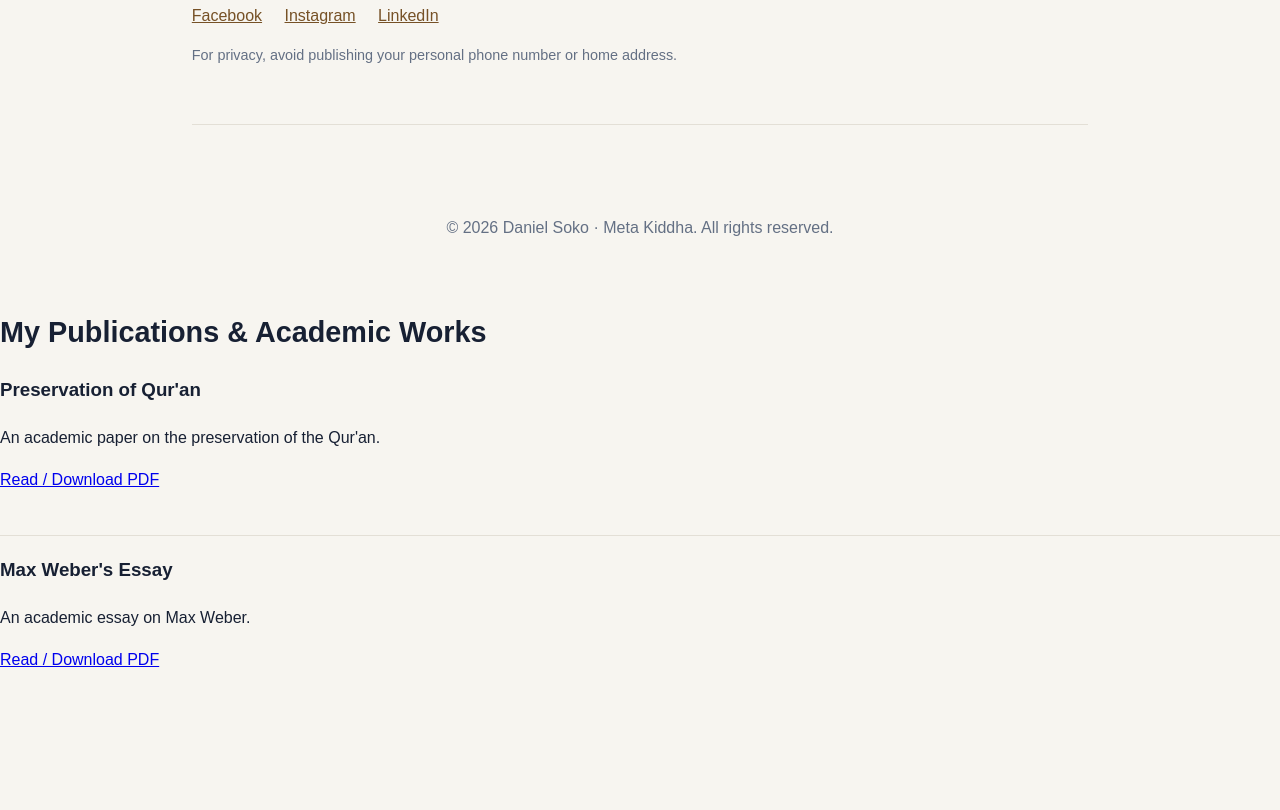
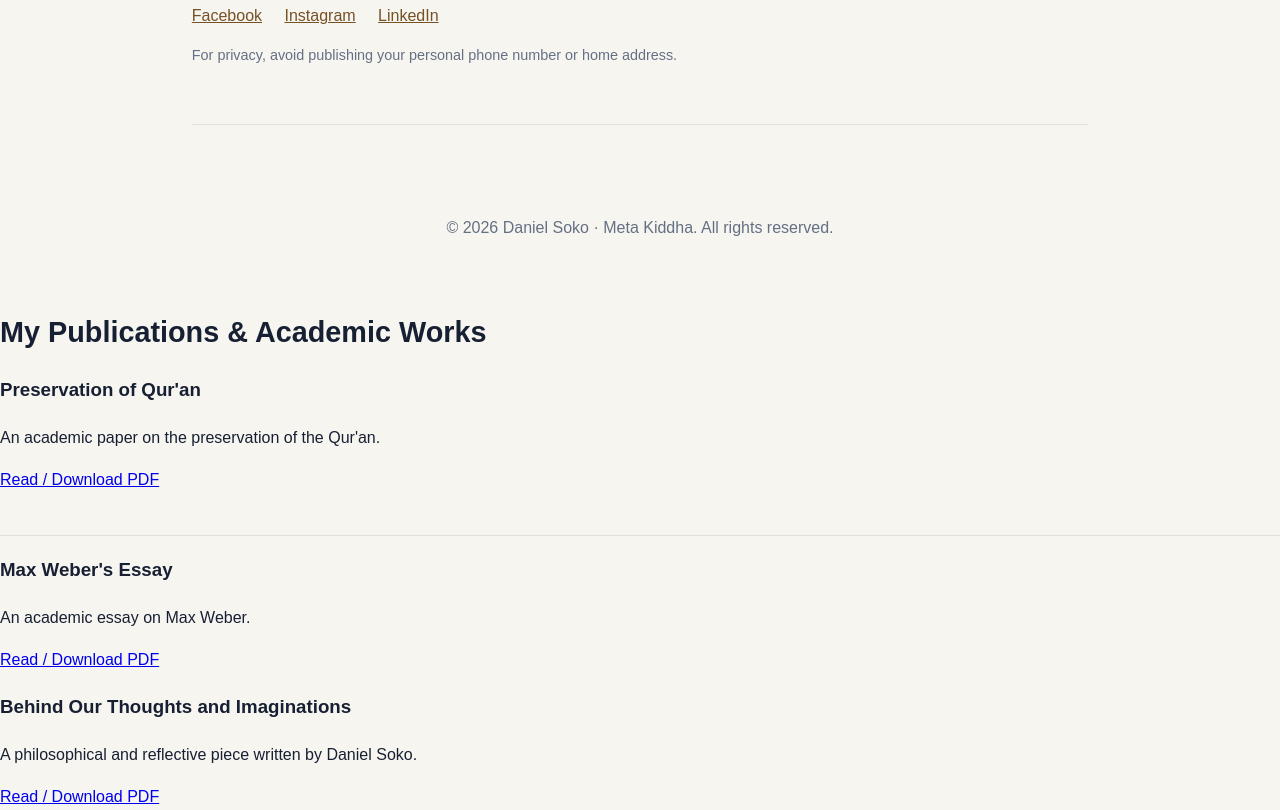
Before and after one commit to Danielsoko-Meta/Danielsoko-Meta.github.io, a plain HTML site: page index.html in a window 1280 px wide. Shown: the part 2262-3072 px from the top of the page. Before the commit the page ends 2935 px from the top, so only its background shows below. Drawn offline with Linux system fonts and the light colour scheme.

Commit message:
Add publication section for Daniel Soko's essay

```diff
--- a/index.html
+++ b/index.html
@@ -65,3 +65,11 @@ footer{text-align:center;color:var(--muted);padding:25px}
         Read / Download PDF
     </a>
 </div>
+<div class="publication">
+    <h3>Behind Our Thoughts and Imaginations</h3>
+    <p>A philosophical and reflective piece written by Daniel Soko.</p>
+
+    <a href="Behind%20Our%20Thoughts%20and%20Imaginations.%20By%20Daniel%20Soko.pdf" target="_blank">
+        Read / Download PDF
+    </a>
+</div>
```
